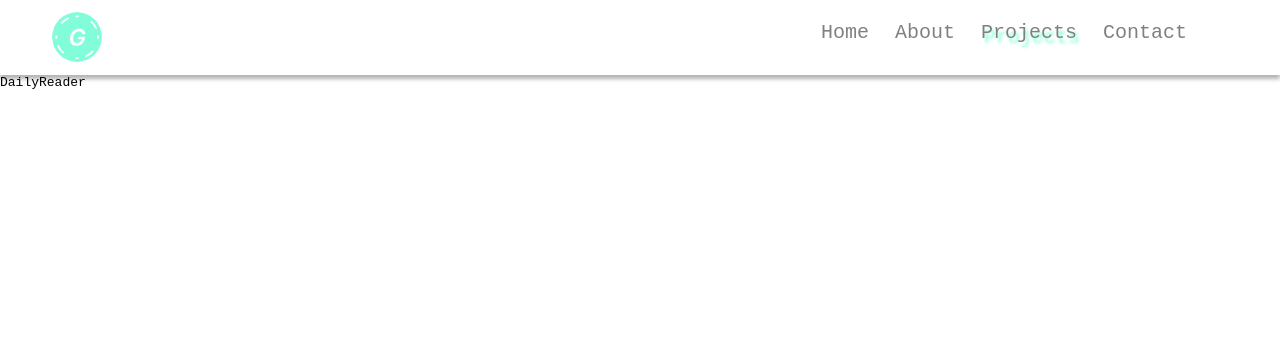
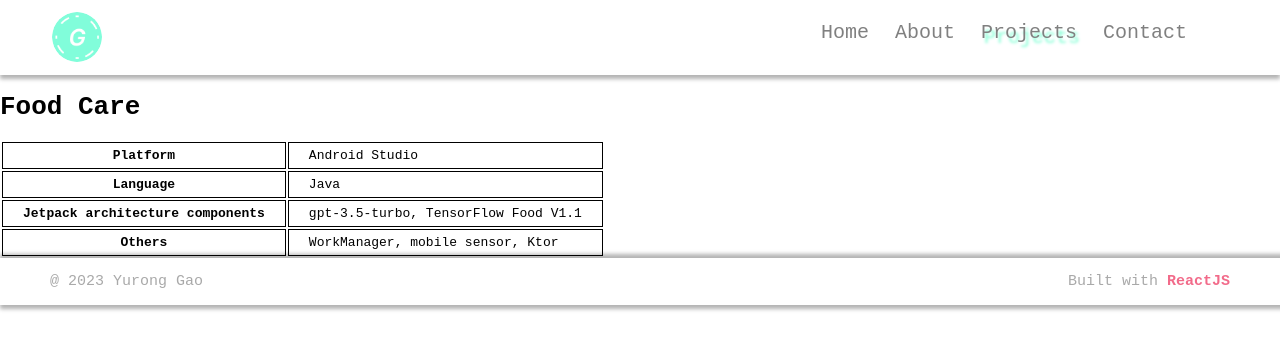
Before and after one commit to EATGao/all-about-yurong, a React (Create React App) app: page /projects/dailyreader in a window 1280 px wide. Shown: the top 350 px of the page. Built offline with nearby package versions, Linux system fonts and the light colour scheme.

Commit message:
refine food care page and create daily reader page

```diff
--- a/src/Pages/Project/Project.js
+++ b/src/Pages/Project/Project.js
@@ -14,13 +14,8 @@ function Project() {
     <div>
       <Header />
       <div className='projects'>
-        <ProjectDescription title='Food Care' description="This is an Android application made in Kotlin. It is a research project and its core functionalities are:
-- Reading data 24/7 from the user's continuous glucose meter using WorkManager.
-- Using a pattern recognition algorithm to detect drastic changes in the user's blood glucose level to provide related health recommendations automatically.
-- Recording the user/s exercise information (steps walked for a day) through the mobile phone sensor.
-- Integrating TensorFlow food recognition deep learning model to simplify the food name input process.
-- Connecting ChatGPT API using Ktor to provide the user with recommendations based on the user's condition.
-" pictureLink={FoodCarePic} accessLinks="/projects/foodcare"></ProjectDescription>
+        <ProjectDescription title='Food Care' description="This is an Android application that target people living with Type 2 diabetes since they need to be really careful when choosing proper food to better manager their conditions.
+        The powerful analysis and generating new content of Generative AI tools provide a new solution to this problem. Thus, this application collects user's information and utilize the cutting-edge technology, ChatGPT, to generate food intake and health recommendations for Type 2 diabetes people." pictureLink={FoodCarePic} accessLinks="/projects/foodcare"></ProjectDescription>
         <ProjectDescription title='Daily Reader' description="This is an Android application made in Java. It is a teamwork project and its core functionalities are:
 - Using Firebase Authentication to achieve login and signup functions.
 - Applying LiveData to reflect the data change immediately.
--- a/src/Pages/Project/ProjectDescription.css
+++ b/src/Pages/Project/ProjectDescription.css
@@ -53,7 +53,7 @@
     grid-column-start: 1;
     grid-row-start: 3;
     grid-row-end: 3;
-    align-self: center;
+    align-self: top;
 }
 
 .project__access > button{
--- a/src/Pages/Project/ProjectDescription.js
+++ b/src/Pages/Project/ProjectDescription.js
@@ -3,10 +3,6 @@ import './ProjectDescription.css'
 import { NavLink } from 'react-router-dom'
 
 function ProjectDescription({title, description, pictureLink, accessLinks, isWeb}) {
-
-  const handleClick = () => {
-
-  };
 
   return (
     <div className='project__container'>
@@ -21,7 +17,6 @@ function ProjectDescription({title, description, pictureLink, accessLinks, isWeb
         </div>
         <div className='project__access'>
           <button><NavLink to={accessLinks}>View Project Page</NavLink></button>
-          <button onClick={handleClick}>Source Code</button>
         </div>
     </div>
   )
--- a/src/Pages/ProjectDetail/DailyReader.js
+++ b/src/Pages/ProjectDetail/DailyReader.js
@@ -1,9 +1,44 @@
 import React from 'react'
 import Header from '../../Header/Header'
+import Footer from '../../Footer/Footer';
 
 function DailyReader() {
   return (
-    <div><Header />DailyReader</div>
+    <div>
+      <Header />
+      <div className='dailyreader'>
+        <div className='dailyreader__title'>
+          <h1>Food Care</h1>
+        </div>
+        <div className='dailyreader__introduction'>
+
+        </div>
+        <div className='dailyreader__tech'>
+          <table>
+            <tr>
+              <th>Platform</th>
+              <td>Android Studio</td>
+            </tr>
+            <tr>
+              <th>Language</th>
+              <td>Java</td>
+            </tr>
+            <tr>
+              <th>Jetpack architecture components</th>
+              <td>gpt-3.5-turbo, TensorFlow Food V1.1</td>
+            </tr>
+            <tr>
+              <th>Others</th>
+              <td>WorkManager, mobile sensor, Ktor</td>
+            </tr>
+          </table>
+        </div>
+        <div className='dailyreader__demo'>
+
+        </div>
+      </div>
+      <Footer/>
+    </div>
   )
 }
 
--- a/src/Pages/ProjectDetail/FoodCare.css
+++ b/src/Pages/ProjectDetail/FoodCare.css
@@ -1,5 +1,4 @@
 .foodcare {
-
     display: flex;
     flex-direction: column;
     width: 100%;
--- a/src/Pages/ProjectDetail/FoodCare.js
+++ b/src/Pages/ProjectDetail/FoodCare.js
@@ -48,15 +48,15 @@ function FoodCare() {
           </div>
           <div className='foodcare__screenshots'>
             <div className='foodcare__screenshot'>
-              <img src={FoodCareMainPagePic} alt='Food care application main page picture'></img>
+              <img src={FoodCareMainPagePic} alt='Food care application main page'></img>
               <p>Main Page</p>
             </div>
             <div className='foodcare__screenshot'>
-              <img src={FoodCareFoodRecomPagePic} alt='Food care application food recommendation page picture'></img>
+              <img src={FoodCareFoodRecomPagePic} alt='Food care application food recommendation page'></img>
               <p>Food Recommendation</p>
             </div>
             <div className='foodcare__screenshot'>
-              <img src={FoodCareHealthRecomPagePic} alt='Food care application health recommendation page picture'></img>
+              <img src={FoodCareHealthRecomPagePic} alt='Food care application health recommendation page'></img>
               <p>Health Recommendation</p>
             </div>
           </div>
```
Also changed, not shown: src/Pages/ProjectDetail/DailyReader.css (added, +7 -0 lines).
